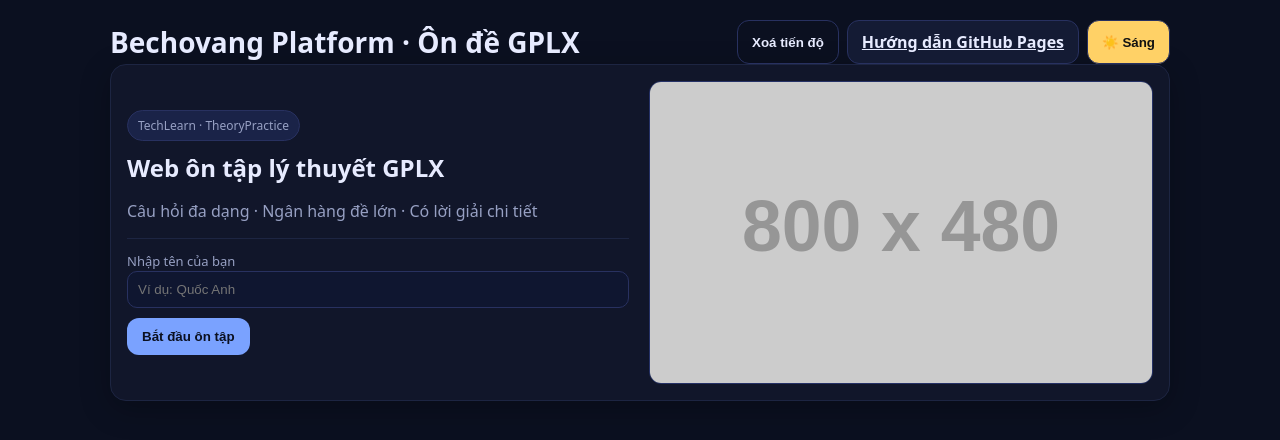
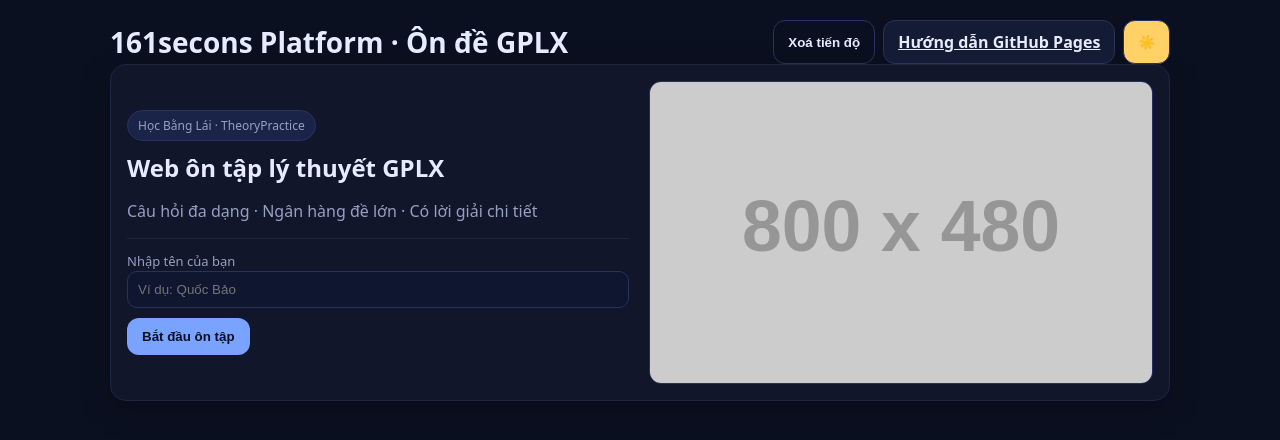
Before and after one commit to 161seconds/thi-bang-lai-xe, a plain HTML site: page index.html in a window 1280 px wide. Drawn offline with Linux system fonts and the light colour scheme; placeholder pictures from the web are drawn by us.

Commit message:
Update index.html

```diff
--- a/index.html
+++ b/index.html
@@ -72,11 +72,11 @@
 <body class="dark">
   <div class="container">
     <header>
-      <h1>Bechovang Platform · Ôn đề GPLX</h1>
+      <h1>161secons Platform · Ôn đề GPLX</h1>
       <div class="row">
         <button class="btn ghost" id="btnReset">Xoá tiến độ</button>
         <a class="btn" href="https://pages.github.com/" target="_blank" rel="noopener">Hướng dẫn GitHub Pages</a>
-        <button class="btn warn" id="btnTheme">☀️ Sáng</button>
+        <button class="btn warn" id="btnTheme">☀️</button>
       </div>
     </header>
 
@@ -84,12 +84,12 @@
     <section class="card" id="homeView">
       <div class="row" style="justify-content:space-between;align-items:center;gap:20px;flex-wrap:wrap">
         <div style="flex:1;min-width:260px">
-          <div class="pill">TechLearn · TheoryPractice</div>
+          <div class="pill">Học Bằng Lái · TheoryPractice</div>
           <h2 style="margin:10px 0 6px">Web ôn tập lý thuyết GPLX</h2>
           <p class="muted">Câu hỏi đa dạng · Ngân hàng đề lớn · Có lời giải chi tiết</p>
           <div class="divider"></div>
           <label>Nhập tên của bạn</label>
-          <input id="inpName" type="text" placeholder="Ví dụ: Quốc Anh" />
+          <input id="inpName" type="text" placeholder="Ví dụ: Quốc Bảo" />
           <div class="row" style="margin-top:10px">
             <button class="btn primary" id="btnGoStart">Bắt đầu ôn tập</button>
           </div>
@@ -177,7 +177,7 @@
     function applyTheme(){
       document.body.className = theme;
       const b = document.getElementById('btnTheme');
-      if(b){ b.textContent = theme==='dark' ? '☀️ Sáng' : '🌙 Tối'; }
+      if(b){ b.textContent = theme==='dark' ? '☀️' : '🌙'; }
     }
     function toggleTheme(){ theme = theme==='dark' ? 'light' : 'dark'; localStorage.setItem('THEME', theme); applyTheme(); }
     applyTheme();
```
